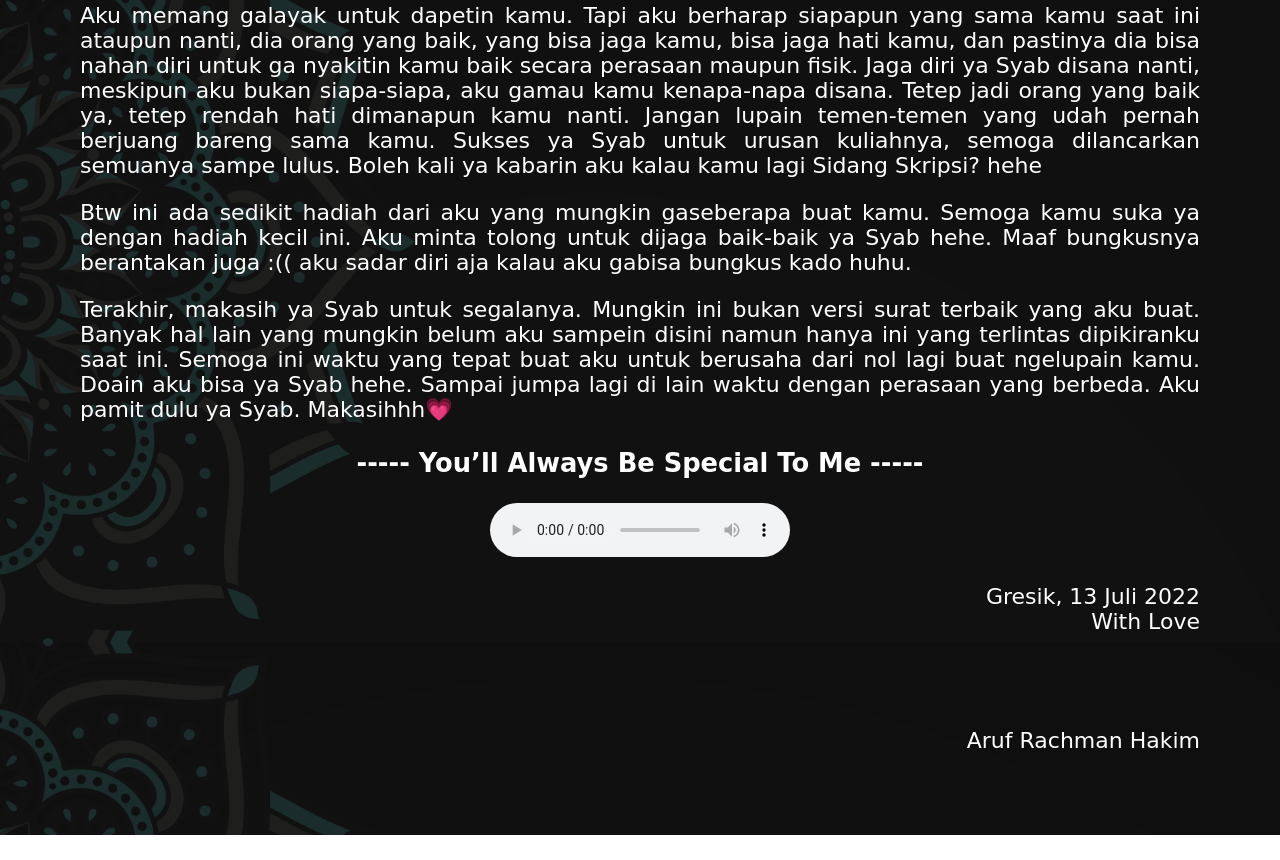
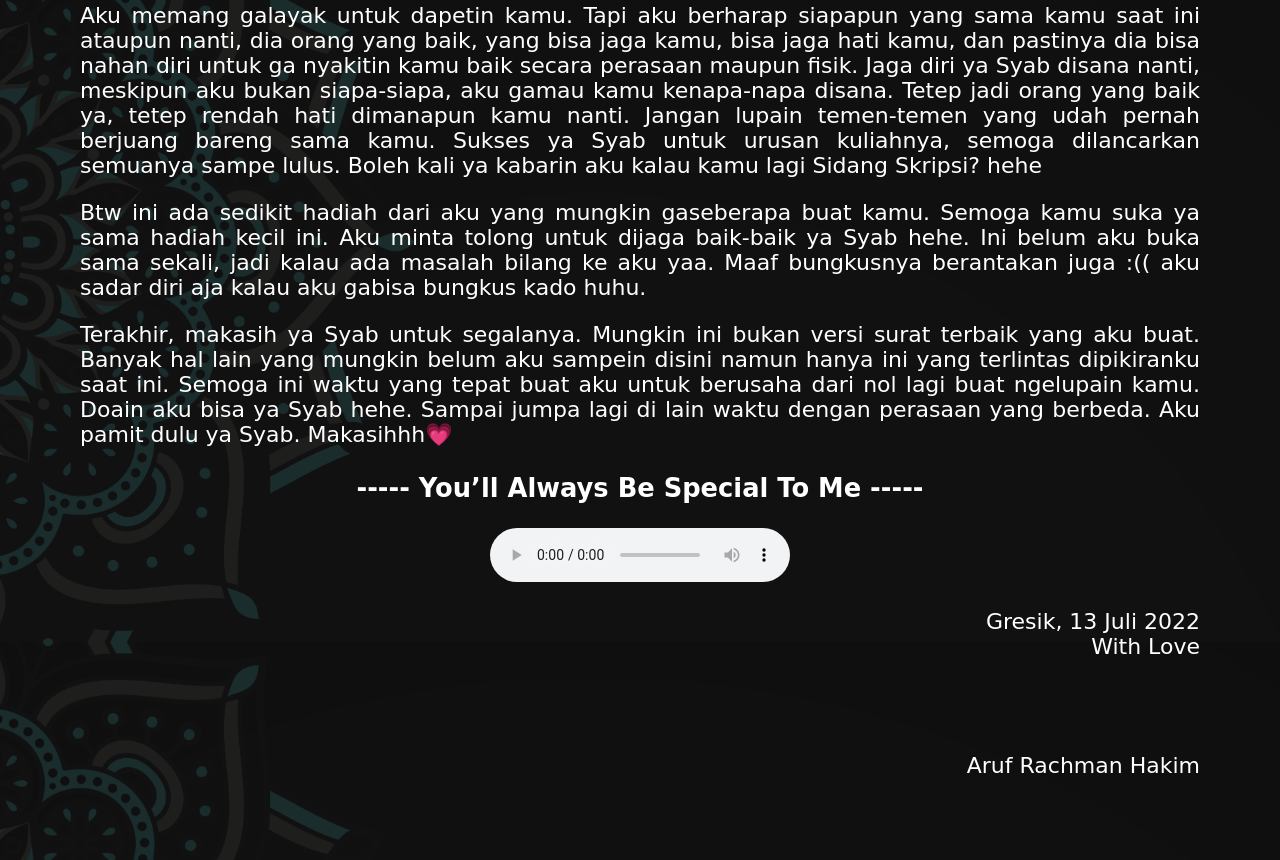
Before and after one commit to blacxouts/sletter, a plain HTML site: page index.html in a window 1280 px wide. Shown: the part 1758-2618 px from the top of the page. Before the commit the page ends 2593 px from the top, so only its background shows below. Drawn offline with Linux system fonts and the light colour scheme; a web font is replaced by a local one.

Commit message:
update index.html

```diff
--- a/index.html
+++ b/index.html
@@ -67,8 +67,8 @@
               dilancarkan semuanya sampe lulus. Boleh kali ya kabarin aku kalau kamu lagi Sidang Skripsi? hehe
             </p>
             <p>
-              Btw ini ada sedikit hadiah dari aku yang mungkin gaseberapa buat kamu. Semoga kamu suka ya dengan hadiah kecil ini. Aku minta tolong untuk dijaga baik-baik ya Syab hehe. Maaf bungkusnya
-              berantakan juga :(( aku sadar diri aja kalau aku gabisa bungkus kado huhu.
+              Btw ini ada sedikit hadiah dari aku yang mungkin gaseberapa buat kamu. Semoga kamu suka ya sama hadiah kecil ini. Aku minta tolong untuk dijaga baik-baik ya Syab hehe. Ini belum aku buka
+              sama sekali, jadi kalau ada masalah bilang ke aku yaa. Maaf bungkusnya berantakan juga :(( aku sadar diri aja kalau aku gabisa bungkus kado huhu.
             </p>
             <p>
               Terakhir, makasih ya Syab untuk segalanya. Mungkin ini bukan versi surat terbaik yang aku buat. Banyak hal lain yang mungkin belum aku sampein disini namun hanya ini yang terlintas
```
